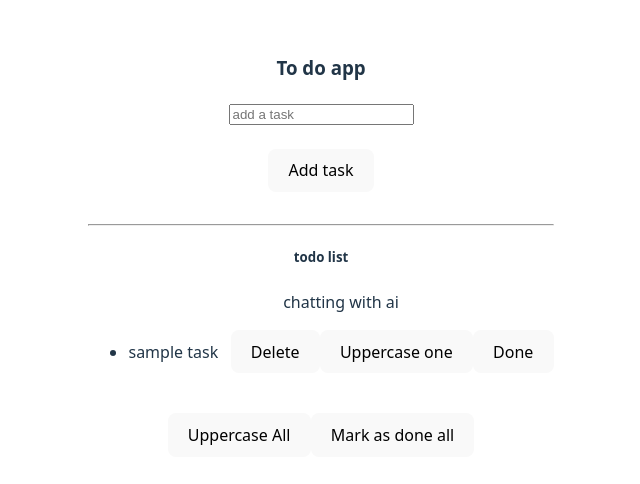
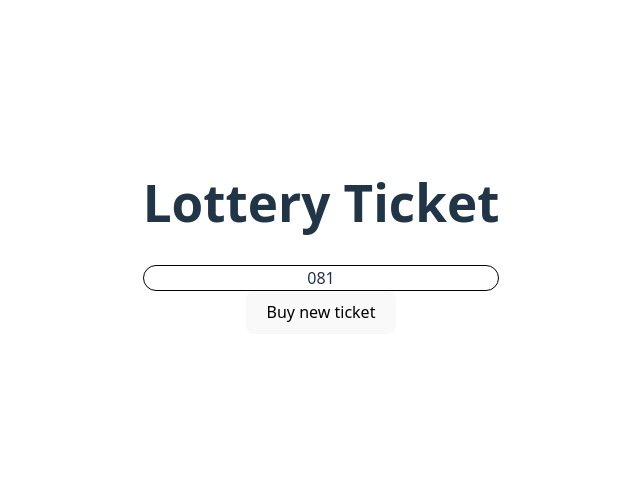
Before and after one commit to Akkash066/basicTodo, a React (Vite) app: page / in a window 1280 px wide. Shown: the part 154-638 px from the top of the page, without its empty margins (319-959 px from the left). Built offline with nearby package versions, Linux system fonts and the light colour scheme.

Commit message:
adding lotery ticket game

```diff
--- a/src/App.jsx
+++ b/src/App.jsx
@@ -1,12 +1,14 @@
 import './App.css'
 import TodoList from './TodoList'
+import LotteryTicket from './LotteryTicket'
 import React from 'react'
 
 
 const App = () => {
   return (
     <div>
-      <TodoList />
+      {/* <TodoList /> */}
+      <LotteryTicket />
     </div>
   )
 }
--- /dev/null
+++ b/src/Lottery.css
@@ -0,0 +1,4 @@
+.ticket{
+    border: 1px solid black;
+    border-radius: 14px;
+}
--- /dev/null
+++ b/src/LotteryTicket.jsx
@@ -0,0 +1,37 @@
+import React from 'react'
+import { useState } from 'react';
+import "./Lottery.css";
+import { genTicket, sum } from './helper';
+
+
+const LotteryTicket = () => {
+
+  // function getNumber (n) {
+  //  return [...Array(3)].map(()=> Math.floor(Math.random() * 10));
+  // }
+
+  let [ticket, setTicket] = useState(genTicket(3));
+  // let [ticket, setTicket] = useState(getNumber(3));
+
+  let isWinning = sum(ticket) === 15;
+
+
+  let buyTicket = () => {
+    setTicket(genTicket(3));
+  }
+
+  return (
+    <div>
+        <h1>Lottery Ticket</h1>
+        <div className="ticket">
+            <span>{ticket[0]}</span>
+            <span>{ticket[1]}</span>
+            <span>{ticket[2]}</span>
+        </div>
+        <button onClick={buyTicket}>Buy new ticket</button>
+        <h3>{isWinning && "congratulations, you won"}</h3>
+    </div>
+  )
+}
+
+export default LotteryTicket
--- /dev/null
+++ b/src/helper.js
@@ -0,0 +1,14 @@
+function genTicket (n) {
+    let arr = new Array(n);
+    for(let i=0; i<n; i++){
+        arr[i] = Math.floor(Math.random()*10);
+    }
+
+    return arr;
+}
+
+function sum(arr){
+    return arr.reduce((sum, val) => sum + val, 0);
+}
+
+export {genTicket, sum};
```
